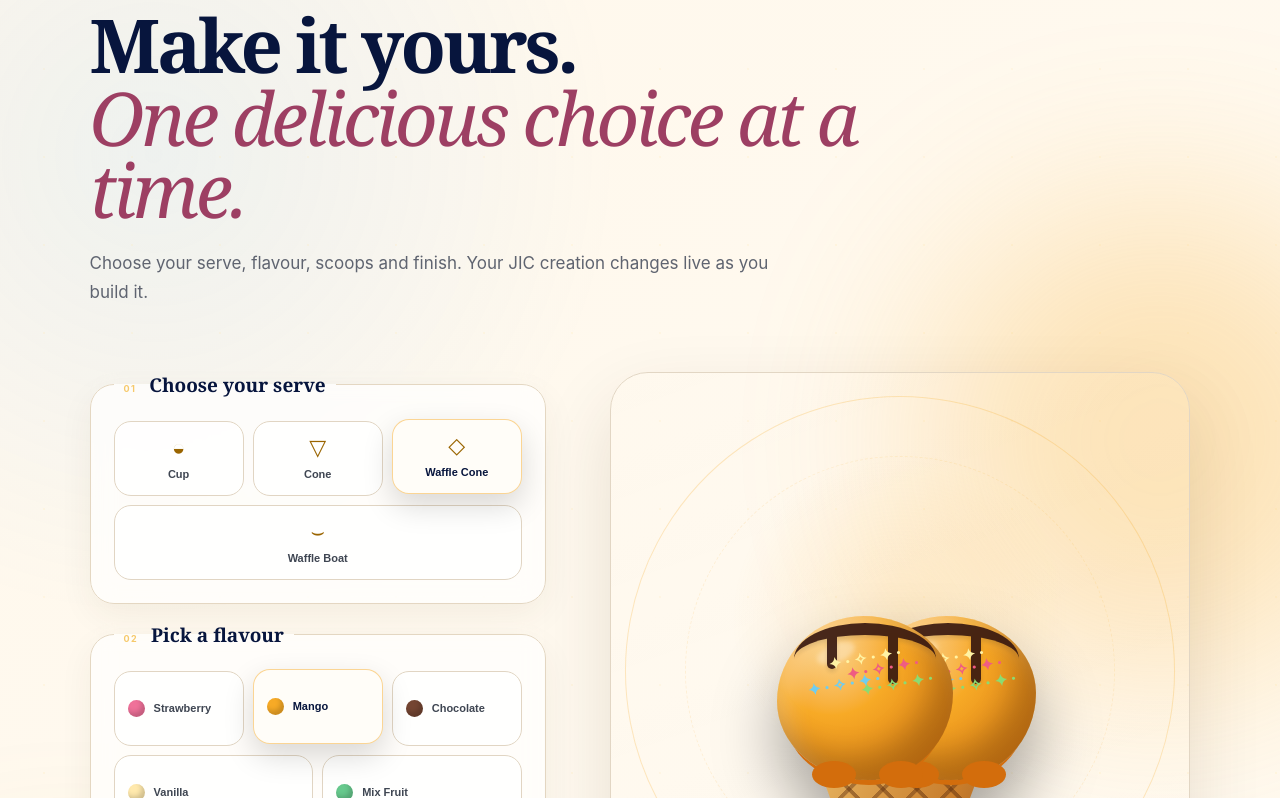
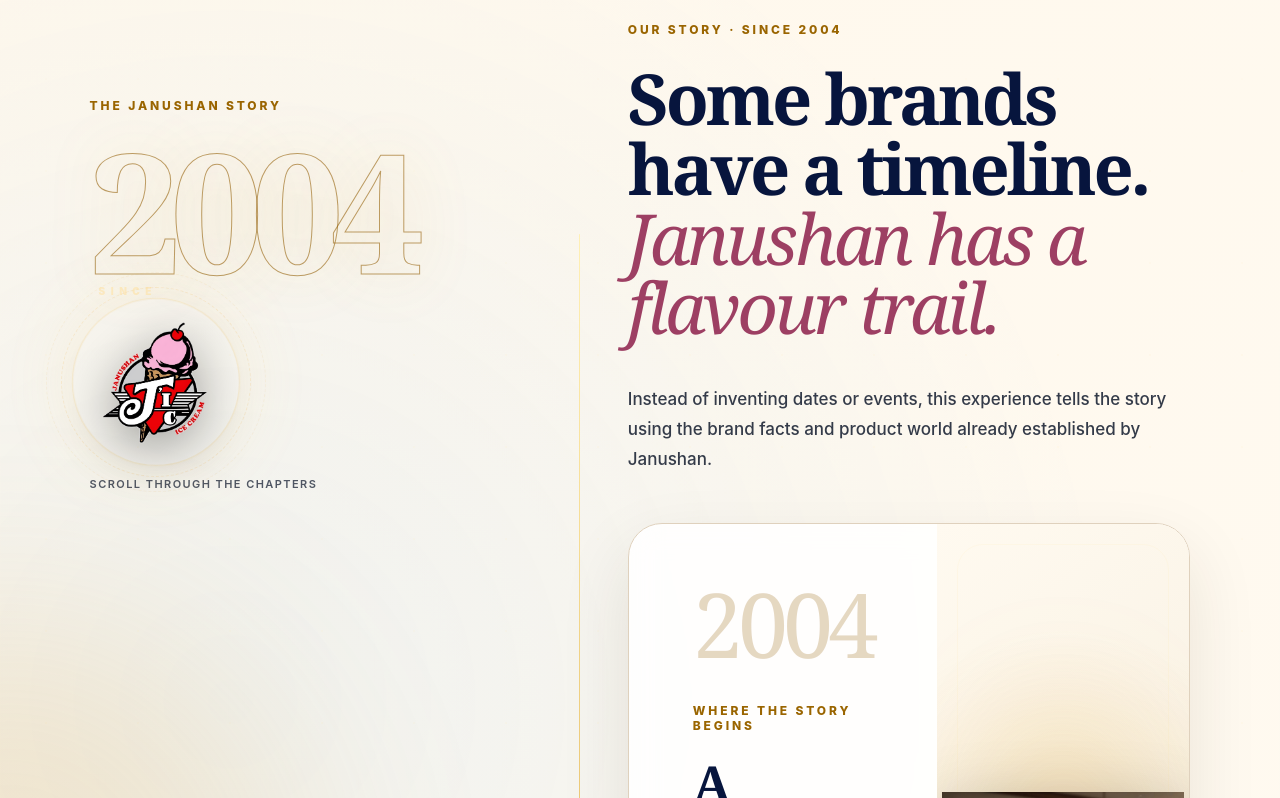
Before and after one commit to Harshan-Balakrishnan/JanushanIceCream_Website, a Next.js app: page / in a window 1280 px wide. Shown: the part 4096-4894 px from the top of the page. Built offline with nearby package versions, Linux system fonts and the light colour scheme; no server answers; the database is empty.

Commit message:
Remove the non-essential Build Your Dream section

```diff
--- a/components/DiscoverPreview.tsx
+++ b/components/DiscoverPreview.tsx
@@ -1,6 +1,5 @@
 import ProductUniverse from "@/components/ProductUniverse";
 import FlavourUniverse from "@/components/FlavourUniverse";
-import IceCreamBuilder from "@/components/IceCreamBuilder";
 import StoryTimeline from "@/components/StoryTimeline";
 import ScoopWall from "@/components/ScoopWall";
 import PromotionRibbon from "@/components/PromotionRibbon";
@@ -25,7 +24,6 @@
 
       <FlavourUniverse />
 
-      <IceCreamBuilder />
 
       <StoryTimeline />
 
```
